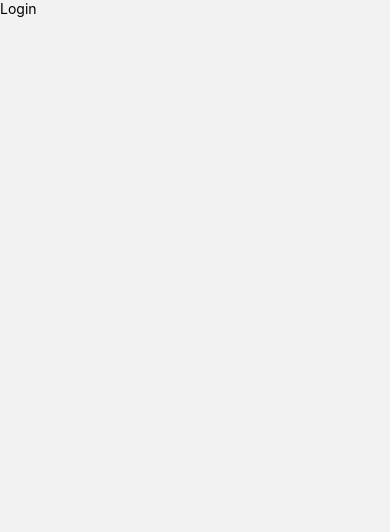
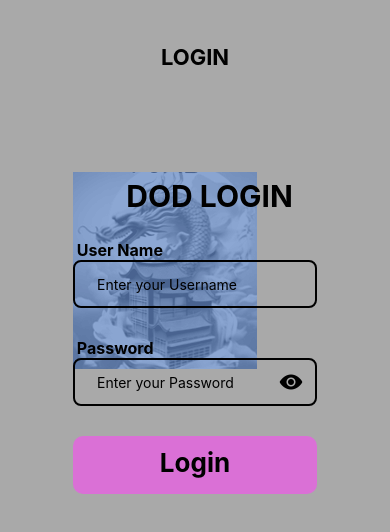
Before and after one commit to Dungeons-of-dragons/Smarthome-application, a React Native app: screen /Login in a window 390 px wide. Shown: the top 532 px of the page. Built offline with nearby package versions, Linux system fonts and the light colour scheme.

Commit message:
Added Login page

```diff
--- a/package.json
+++ b/package.json
@@ -16,7 +16,7 @@
     "expo-status-bar": "~1.6.0",
     "react": "^18.2.0",
     "react-native": "0.72.6",
-    "react-native-gesture-handler": "^2.13.4",
+    "react-native-gesture-handler": "~2.12.0",
     "react-native-reanimated": "~3.3.0",
     "react-native-safe-area-context": "4.6.3",
     "react-native-screens": "~3.22.0"
--- a/screens/Login.js
+++ b/screens/Login.js
@@ -1,15 +1,164 @@
-import { View, Text } from 'react-native'
+import { ImageBackground, Image,View, Text } from 'react-native'
 import React, {useState} from 'react'
 import { SafeAreaView } from 'react-native-safe-area-context'
 import { TextInput } from 'react-native'
+import { TouchableOpacity } from 'react-native'
+import { Ionicons } from '@expo/vector-icons'
+import { StyleSheet } from 'react-native'
+
+import Button from '../components/Button'
+import { Pressable } from 'react-native'
 
 
 const Login = () => {
+    const [isPasswordShown, SetIsPasswordShown]=useState(false);
+    //const [isChecked,setIsChecked]=useState(false);
   return (
-    <View>
-      <Text>Login</Text>
-    </View>
+   <SafeAreaView style={{flex:1,backgroundColor:"darkgrey",}}>
+      <View style={{
+        marginVertical:22,
+        justifyContent:'center',
+        alignItems:'center',
+        borderRadius:10,
+      }}>
+        <View style={{flex:2, marginVertical:22,}}>
+          <Text style={{
+            fontSize:22,
+            fontWeight:'bold',
+          }}
+          >
+            LOGIN
+          </Text>
+        </View>
+        <View style={{
+        justifyContent:'center',
+        alignItems:'center',
+        borderRadius:10,
+        height:'150',
+        width:'70%',
+        marginVertical:80,
+        }}>
+        <ImageBackground style={StyleSheet.image} source={require("../assets/logo2.png")} resizeMode="cover" >
+        <View style={{
+          width:'100%',
+          height:48,
+
+
+          alignItems:'center',
+          justifyContent:'center',
+          paddingLeft:22,
+          flexDirection:'row',
+
+        }}>
+            <Text style={{
+            marginVertical:8,
+            fontSize:30,
+            fontWeight:'bold',
+        }}> DOD LOGIN</Text>
+        </View>
+        <Text style={{
+            fontSize:16,
+            fontWeight:'bold',
+            marginTop:20,
+        }}> User Name</Text>
+        <View style={{
+          width:'100%',
+          height:48,
+          borderColor:'black',
+          borderWidth:2,
+          borderRadius:8,
+          alignItems:'center',
+          justifyContent:'space-between',
+          paddingLeft:22,
+          flexDirection:'row',
+
+        }}>
+            <TextInput
+            placeholder='Enter your Username'
+            placeholderTextColor={'black'}
+            keyboardType='default'
+            style={{
+              width:'100%',
+
+            }}
+            ></TextInput>
+        </View>
+
+        <Text style={{
+            fontSize:16,
+            fontWeight:'bold',
+            marginTop:30,
+        }}> Password</Text>
+        <View style={{
+          width:'100%',
+          height:48,
+          borderColor:'black',
+          borderWidth:2,
+          borderRadius:8,
+          alignItems:'center',
+          justifyContent:'space-between',
+          paddingLeft:22,
+          flexDirection:'row',
+        }}>
+            <TextInput
+            placeholder='Enter your Password'
+            placeholderTextColor={'black'}
+            secureTextEntry={isPasswordShown}
+            style={{
+              width:'100%',
+
+            }}
+            />
+          <TouchableOpacity
+          onPress={()=>SetIsPasswordShown(!isPasswordShown)}
+            style={{
+              position:'absolute',
+              right:12,
+            }}
+          >
+            {
+            isPasswordShown == true ?
+            (
+              <Ionicons name='eye-off' size={24} color={'black'}></Ionicons>
+            ):(
+              <Ionicons name='eye' size={24} color={'black'}></Ionicons>
+            )
+            }
+
+            </TouchableOpacity>
+        </View>
+
+          <Button
+          title="Login"
+                onPress={()=> navigation.navigate("Info")}
+                style={{
+
+                    marginVertical:30,
+
+
+                    borderRadius:10,
+
+                }}/>
+
+
+
+        </ImageBackground>
+        </View>
+      </View>
+      </SafeAreaView>
+
+
+
   )
 }
-
+const styles= StyleSheet.create({
+  image:{
+    flex:1,
+    justifyContent:'center',
+    borderRadius:10,
+    height:'50%',
+    width:'50%',
+    marginLeft:22,
+  }
+})
 export default Login
--- a/screens/Welcome.js
+++ b/screens/Welcome.js
@@ -11,55 +11,59 @@
         flex:1,
         backgroundColor:'lightgrey', }}>
 
-      <View style={{
+        <View style={{
+            marginTop:10,
+            }}>
+          <View >
+            <Text style = {{
+                marginTop:20,
+                marginVertical:30,
+                padding: 20,
+                fontSize: 40,
+                fontWeight:800,
+                color:'black',
+                justifyContent:'center',
+                alignItems:'center',
+            }}>Dungeon of Dragons
+            </Text>
+            </View>
+            <View style={{
         height: '500',
         display: 'flex',
         justifyContent:'center',
-        alignItems:'center',}}>
+        alignItems:'center',
+        marginTop:5,
+        }}>
         <Image
             source={require("../assets/logo.png")}
             style={{
 
-                position:'absolute',
-                top: 150,
-                borderRadius:30,
                 flex:2,
             }}
             />
-        <View style={{
-            marginVertical: 30,
-            }}>
-            <Text style = {{
-                padding: 20,
-                fontSize: 40,
-                fontWeight:800,
-                color:'black',
-                justifyContent:'space-evenly',
-            }}>Dungeon of Dragons
-            </Text>
             <Text style= {styles.baseText
             }>
                 Your Smart Home Solution
             </Text>
+             <Button
+                title="Login"
+                onPress={()=> navigation.navigate("Login")}
+                style={{
+
+                    width:'50%' ,
+                    borderRadius:10,
+
+                }}/>
+
             </View>
             <View style={{
-                position:'absolute',
-                top: 550,
-                flex:1,
-                flexDirection:'row',
+                marginBottom:1,
             }}>
-                <Button
-                 title="Login"
-                onPress={()=> navigation.navigate('Login')}
-                style={{
-                    marginTop:22,
-                    width:'100%',
-                    borderRadius:50,
 
-                }}
 
-            />
+
                 </View>
+
 
 
       </View>
@@ -69,6 +73,7 @@
 }
 const styles = StyleSheet.create({
         baseText: {
+            marginBottom:30,
             fontFamily:'Roboto',
             justifyContent:'center',
             position:'absolute',
```
Also changed, not shown: assets/logo2.png (added), 1 other file (tests, documents, lock files or other folders).
